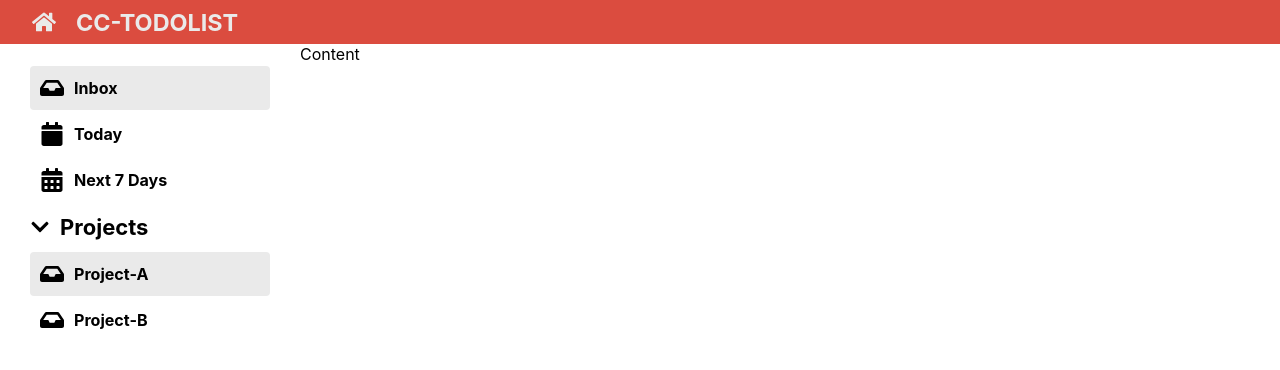
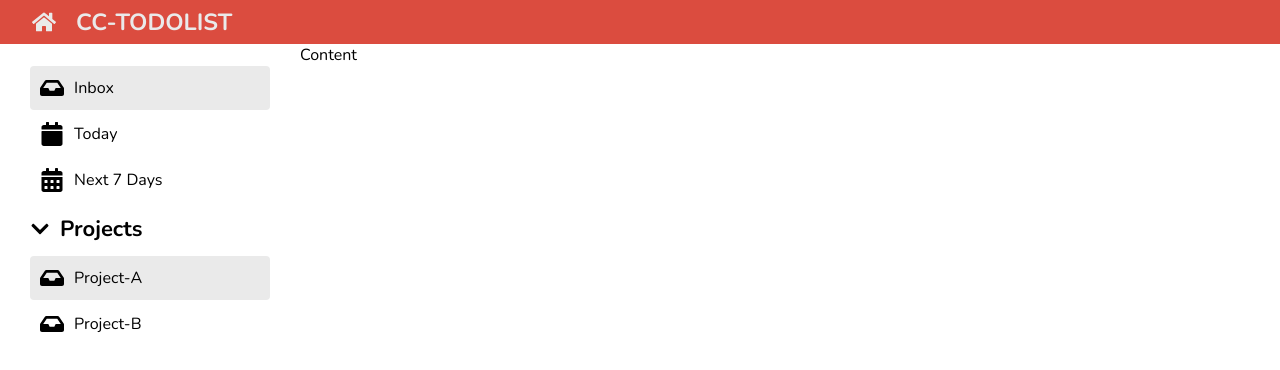
Before and after one commit to NANAIPRM/CC14-TODOLIST, a React (Create React App) app: page / in a window 1280 px wide. Shown: the top 370 px of the page. Built offline with nearby package versions, Linux system fonts and the light colour scheme.

Commit message:
finish : typography

```diff
--- a/src/App.scss
+++ b/src/App.scss
@@ -1,3 +1,4 @@
+
 $primary : #db4c3f;
 $grey: rgb(234,234,234);
 $sidebar-width: 300px;
@@ -78,6 +79,10 @@
         & > span{
             display: flex;
         }
+
+        & > h6{
+            font-weight: 400;
+        }
     }
 }
 .content{
--- a/src/index.css
+++ b/src/index.css
@@ -1,8 +1,9 @@
+@import url("https://fonts.googleapis.com/css2?family=Nunito:wght@200;300;400;500;600;700;800;900&display=swap");
 body {
   margin: 0;
-  font-family: -apple-system, BlinkMacSystemFont, "Segoe UI", "Roboto", "Oxygen",
-    "Ubuntu", "Cantarell", "Fira Sans", "Droid Sans", "Helvetica Neue",
-    sans-serif;
+  font-family: "Nunito", "-apple-system", BlinkMacSystemFont, "Segoe UI",
+    "Roboto", "Oxygen", "Ubuntu", "Cantarell", "Fira Sans", "Droid Sans",
+    "Helvetica Neue", sans-serif;
   -webkit-font-smoothing: antialiased;
   -moz-osx-font-smoothing: grayscale;
 }
```
